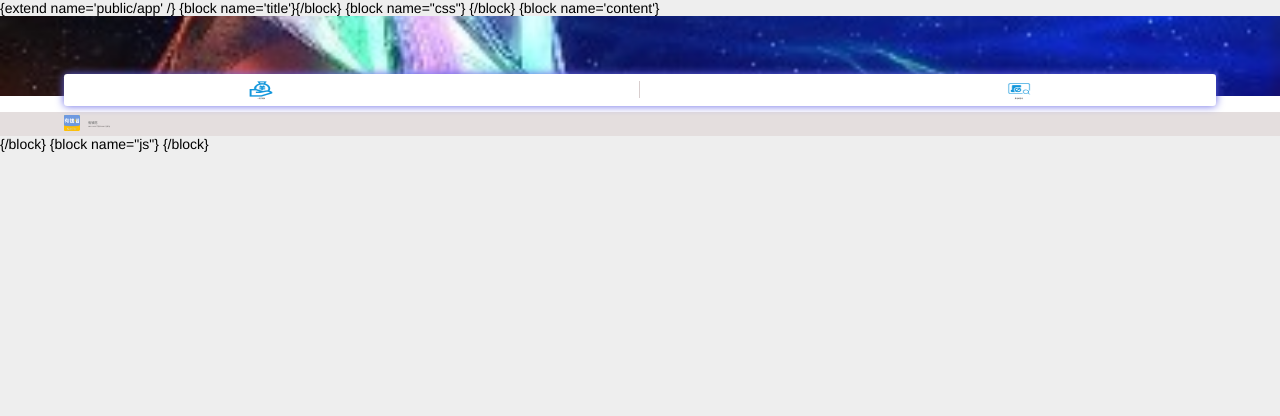
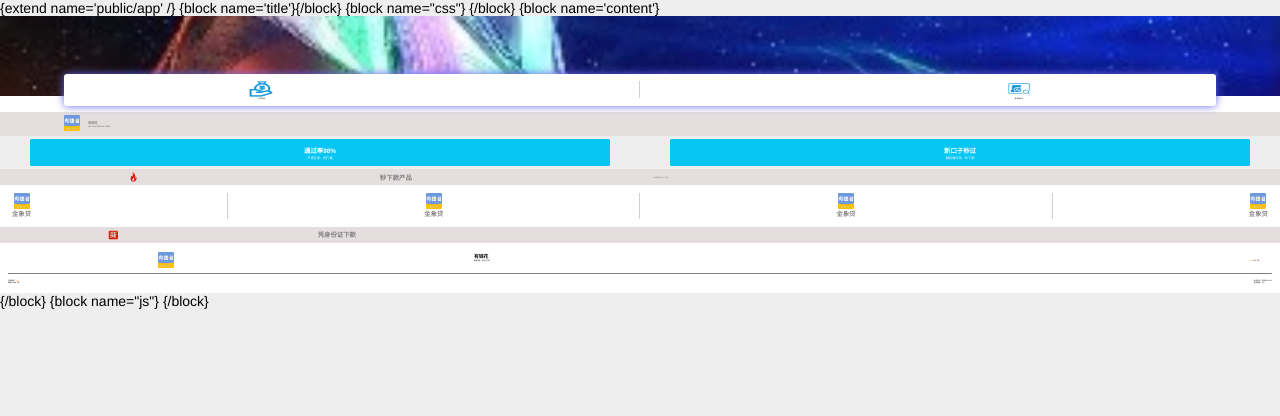
Before and after one commit to xiayin1992728/piglet, a PHP site: page /application/index/view/index/index.html in a window 1280 px wide. Shown: the top 416 px of the page. Run offline with PHP 8.4, Linux system fonts and the light colour scheme.

Commit message:
update product

```diff
--- a/application/index/view/index/index.html
+++ b/application/index/view/index/index.html
@@ -49,6 +49,114 @@
   	</div>
   </div>
 
+  <!-- 推荐栏 -->
+  <div class="recommend">
+		<div>
+			<h4>通过率98%</h4>
+			<p>不查征信，低门槛</p>
+		</div>
+		<div>
+			<h4>新口子秒过</h4>
+			<p>超高通过率，秒下款</p>
+		</div>
+  </div>
+
+  <!-- 秒下款产品 -->
+  <div class="second-product-header">
+  		<div class="second-product-header-container">
+  			<div></div>
+  			<h5>秒下款产品</h5>
+  			<p>(全部申请100%下款)</p>
+  		</div>
+  </div>
+  <div class="second-product">
+  	<!-- 产品容器 -->
+  	<div class="second-product-list">
+  		<div class="second-product-container">
+  			<div>
+  				<img src="/uploads/products/jie.jpg">
+  			</div>
+  			<p>金象贷</p>
+  		</div>
+		<!-- 分割线 -->
+		<div class="line"></div>
+
+		<div class="second-product-container">
+  			<div>
+  				<img src="/uploads/products/jie.jpg">
+  			</div>
+  			<p>金象贷</p>
+  		</div>
+		<!-- 分割线 -->
+		<div class="line"></div>
+
+		<div class="second-product-container">
+  			<div>
+  				<img src="/uploads/products/jie.jpg">
+  			</div>
+  			<p>金象贷</p>
+  		</div>
+		<!-- 分割线 -->
+		<div class="line"></div>
+
+		<div class="second-product-container">
+  			<div>
+  				<img src="/uploads/products/jie.jpg">
+  			</div>
+  			<p>金象贷</p>
+  		</div>
+  	</div>
+  </div>
+
+  	<!-- 产品列表 -->
+  	<div class="product">
+  		<!-- 产品分类头 -->
+  		<div class="product-header">
+  			<div class="product-header-container">
+  				<div>
+  				<img src="__INDEX__/images/product/new.png">
+  			</div>
+  			<h6>凭身份证下款</h6>
+  			</div>
+  		</div>
+		<!-- 产品列表 -->
+  		<div class="product-list">
+  			<div class="product-container">
+  				<div class="product-top">
+  					<div class="product-top-left">
+  						<div class="product-top-left-img">
+  							<img src="/uploads/products/jie.jpg">
+  						</div>
+
+  						<div class="product-top-left-text">
+  							<h4>有钱花</h4>
+  							<p>极速审批，黑白均下款</p>
+  						</div>
+  					</div>
+
+  					<div class="product-top-right">
+  						<span>8000</span>
+  						<p>人已下款</p>
+  					</div>
+  				</div>
+
+  				<div class="product-middle"></div>
+
+  				<div class="product-buttom">
+  					<div class="product-buttom-left">
+  						<p>可借额度：<span>2000</span></p>
+  						<p>最快20分钟下款</p>
+  					</div>
+
+  					<div class="product-buttom-right">
+  						<p>参考利率：日利率0.067%</p>
+  						<p>贷款期限：7天</p>
+  					</div>
+  				</div>
+  			</div>
+  		</div>
+  	</div>
+
 
 {/block}
 
--- a/public/static/index/css/index.css
+++ b/public/static/index/css/index.css
@@ -149,3 +149,227 @@
     }
 
     /*推荐栏*/
+    .recommend {
+      display: flex;
+      flex-direction: row;
+      justify-content: space-around;
+      padding: 0.2rem 0;
+    }
+
+    .recommend div {
+      width: 45%;
+      background: #07c6f3;
+      border-radius: 0.1rem;
+      flex-direction: column;
+      align-items: center;
+      padding: 0.4rem 0.15rem;
+    }
+
+    .recommend h4 {
+        font-size: 0.4rem;
+        text-align: center;
+        color: white;
+    }
+
+    .recommend p {
+      font-size: 0.2rem;
+      text-align: center;
+      color: white;
+    }
+
+    /*秒下款产品*/
+
+  .second-product-header {
+    background: #e4dede;
+  }
+
+  .second-product-header-container {
+      height: 1rem;
+      display: flex;
+      flex-direction: row;
+      align-items: center;
+      width: 61%;
+      margin-left: 0.5rem;
+      justify-content: space-around;
+    }
+
+    .second-product-header-container div {
+      background: url('/static/index/images/product/fire.png');
+      background-repeat: no-repeat;
+      background-size: 100% 100%;
+      width: 0.6rem;
+      height: 0.6rem;
+    }
+
+    .second-product-header h5 {
+          font-size: 0.4rem;
+          color: gray;
+    }
+
+    .second-product-header p {
+        font-size: 0.1rem;
+        color: #796f6f;
+    }
+
+    .second-product {
+      padding: 0.5rem 0.6rem;
+      background:white;
+    }
+
+    .second-product-list {
+        display: flex;
+        flex-direction: row;
+        justify-content: space-between;
+        align-items: center;
+    }
+
+    .second-product-container {
+        width: 1.5rem;
+        display: flex;
+        flex-direction: column;
+        align-items: center;
+    }
+
+    .second-product-container div {
+      height: 1rem;
+      width: 1rem;
+    }
+
+    .second-product-container div img {
+      width: 100%;
+    }
+
+    .second-product-container p {
+        font-size: 0.4rem;
+        color: #585050;
+    }
+
+    .second-product-list .line {
+        height: 1.6rem;
+        width: 1px;
+        background: #d8cece;
+    }
+
+
+    /*产品*/
+    .product {
+
+    }
+
+    /*产品头部*/
+    .product-header {
+      background: #e4dede;
+      height: 1rem;
+      display: flex;
+      flex-direction: column;
+      justify-content: center;
+    }
+
+    .product-header-container {
+      width: 35%;
+      display: flex;
+      flex-direction: row;
+      justify-content: space-around;
+      margin-left: 0.5rem;
+    }
+
+    .product-header-container div {
+      width: 0.6rem;
+      height: 0.6rem;
+      display: flex;
+    }
+
+    .product-header-container div img {
+      width: 100%;
+    }
+
+    .product-header-container h6 {
+      font-size: 0.4rem;
+      color: gray;
+    }
+
+    /*产品列表*/
+    .product-list {
+
+    }
+
+    .product-container {
+      display: flex;
+      flex-direction: column;
+      height: 2.5rem;
+      justify-content: center;
+      background: white;
+      padding: 5px 0.5rem;
+    }
+
+    .product-top {
+      display: flex;
+      flex-direction: row;
+    }
+
+    .product-top-left {
+      display: flex;
+      flex-direction: row;
+      justify-content: space-around;
+      width: 50%;
+    }
+
+    .product-top-left-img {
+        width: 1rem;
+        height: 1rem;
+        display: flex;
+    }
+
+    .product-top-left-img img {
+      width: 100%;
+    }
+
+    .product-top-left-text {
+
+    }
+
+    .product-top-left-text h4 {
+      font-size: 0.3rem;
+    }
+
+    .product-top-left-text p {
+      font-size: 0.1rem;
+    }
+
+    .product-top-right {
+        font-size: 0.1rem;
+        display: flex;
+        flex-direction: row;
+        justify-content: flex-end;
+        align-items: center;
+        width: 49%;
+    }
+
+    .product-top-right span {
+        color:orange;
+        display: flex;
+        align-items: center;
+    }
+
+    .product-middle {
+      height: 1px;
+      width: 100%;
+      background: gray;
+      margin: 5px 0;
+    }
+
+    .product-buttom {
+      display: flex;
+      flex-direction: row;
+      font-size: 0.1rem;
+      justify-content: space-between;
+    }
+
+
+    .product-buttom-left p span{
+      color: orange;
+    }
+
+    .product-buttom-right {
+
+    }
```
Also changed, not shown: public/static/index/images/product/fire.png (added), public/static/index/images/product/new.png (added), public/uploads/products/jie.jpg (added).
